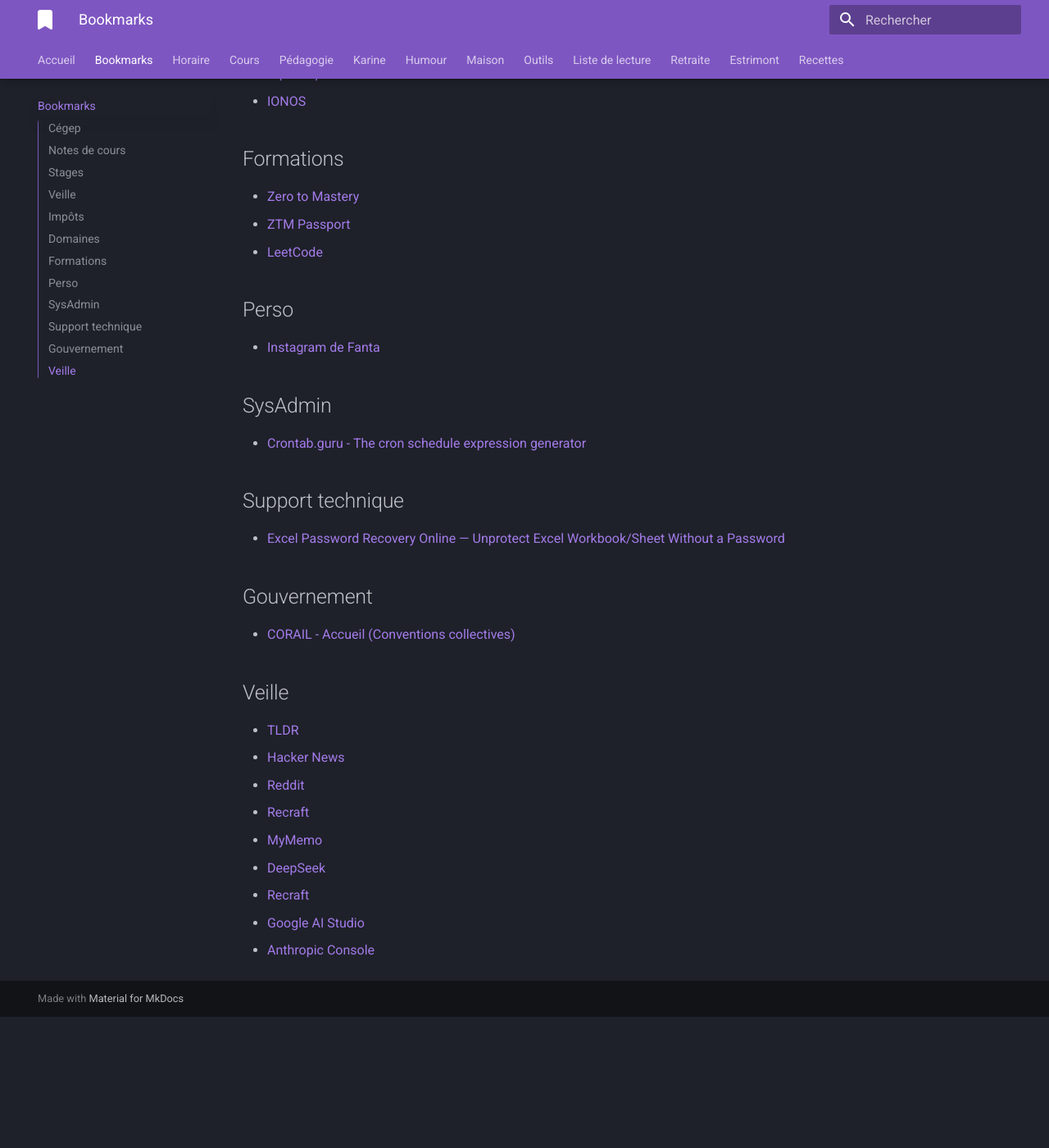
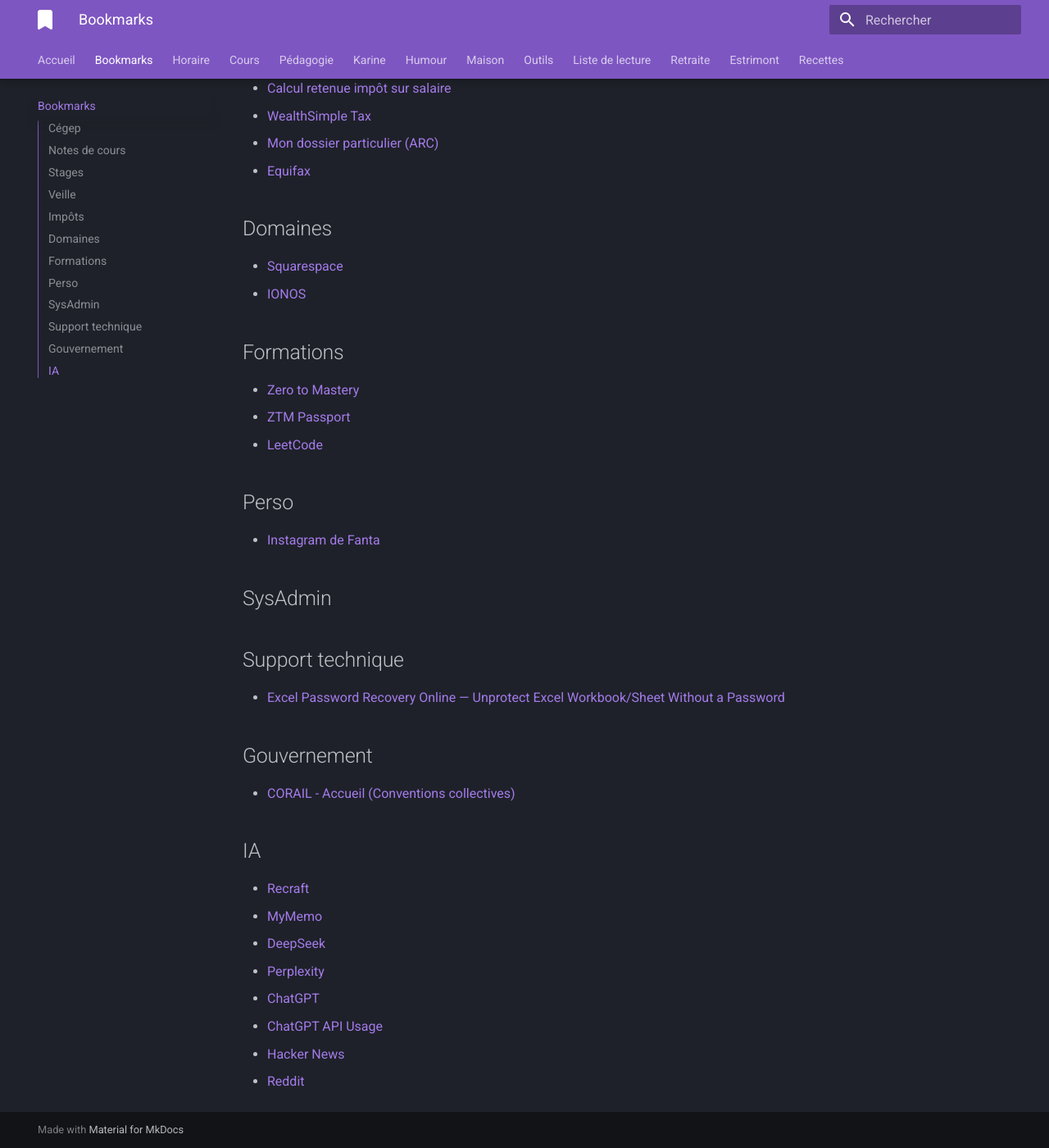
Before and after one commit to jaixan/bm, an MkDocs documentation site: the page built from docs/bookmarks.md, in a window 1280 px wide and 1400 px high, scrolled down 1757 px. Shown: the whole window at 82% size. Built offline with MkDocs 1.6.1 and Material for MkDocs 9.7.7, drawn with Linux system fonts in a browser that asks for light colours; before the commit the page ends 2997 px from its top, so only the background shows below that; some of the changed text lies outside the part shown.

Commit message:
autre bm

```diff
--- a/docs/bookmarks.md
+++ b/docs/bookmarks.md
@@ -66,7 +73,6 @@
 
 ## SysAdmin
 
-- [Crontab.guru - The cron schedule expression generator](https://crontab.guru/)
 
 ## Support technique
 
@@ -76,14 +82,13 @@
 
 - [CORAIL - Accueil (Conventions collectives)](https://www.corail.gouv.qc.ca/abonnement/docs/accueil.do)
 
-## Veille
+## IA
 
-- [TLDR](https://tldr.tech/)
-- [Hacker News](https://news.ycombinator.com/)
-- [Reddit](https://www.reddit.com/)
 - [Recraft](https://app.recraft.ai/)
 - [MyMemo](https://app.mymemo.ai/home)
 - [DeepSeek](https://chat.deepseek.com/)
-- [Recraft](https://www.recraft.ai/projects)
-- [Google AI Studio](https://aistudio.google.com/prompts/new_chat)
-- [Anthropic Console](https://console.anthropic.com/settings/billing)
+- [Perplexity](https://www.perplexity.ai/)
+- [ChatGPT](https://chat.openai.com/)
+- [ChatGPT API Usage](https://platform.openai.com/usage)
+- [Hacker News](https://news.ycombinator.com/)
+- [Reddit](https://www.reddit.com/)
```
Also changed, not shown: other parts of docs/bookmarks.md (+7 -0 lines), 1 other file.
